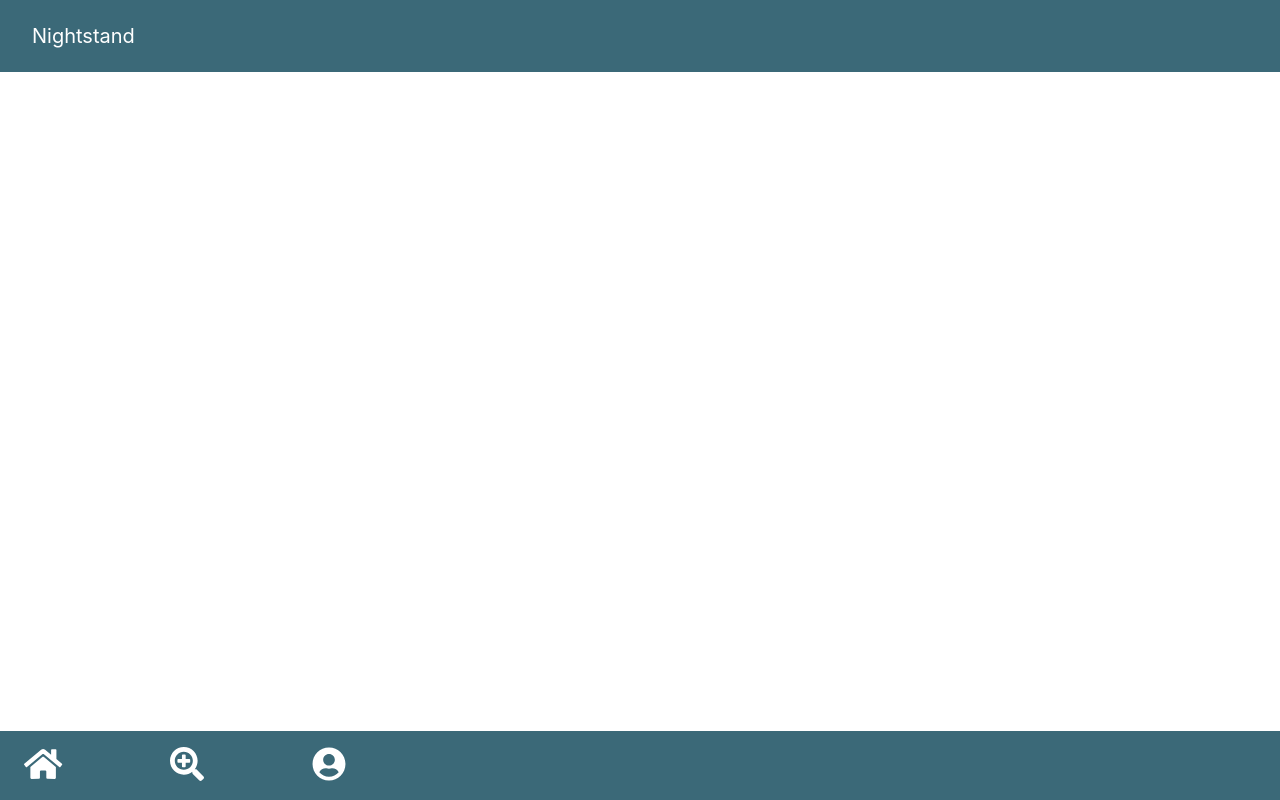
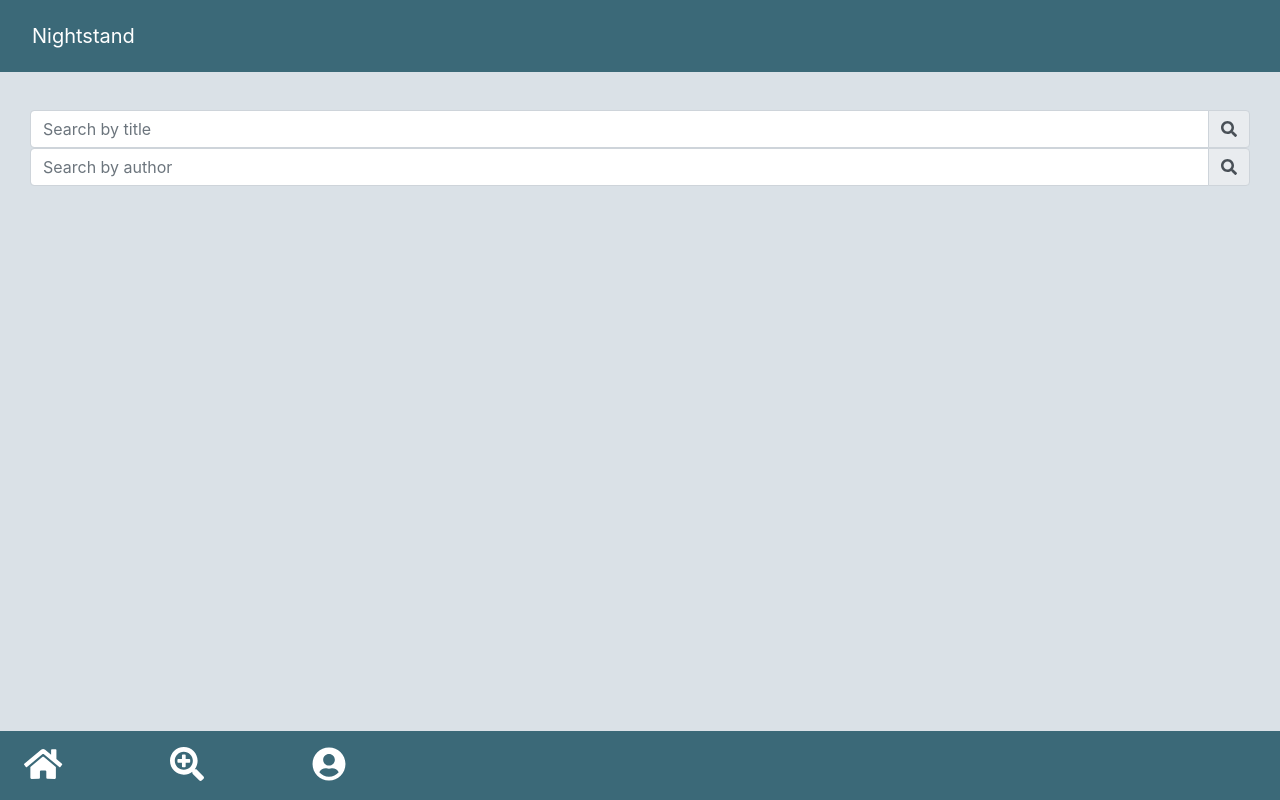
Before and after one commit to x8a/night-stand-frontend, a React (Create React App) app: page /create in a window 1280 px wide. Built offline with nearby package versions, Linux system fonts and the light colour scheme; sample sign-in values are in the browser's storage.

Commit message:
Edited confusing route

```diff
--- a/src/App.js
+++ b/src/App.js
@@ -89,7 +89,7 @@ class App extends Component {
             component={Read}
           />
           <ProtectedRoute
-            exact path="/create/pending"
+            exact path="/create"
             user={this.state.loggedInUser}
             component={NewBook}
           />
--- a/src/components/Navbar.js
+++ b/src/components/Navbar.js
@@ -16,7 +16,7 @@ class myNav extends Component {
         authLink = (
           <Nav>
             <NavLink style={{ color: 'white' }} to={this.props.user ? '/profile' : '/'} className="nav-link"><FontAwesomeIcon icon={faHome} size="2x"/></NavLink>
-            <NavLink style={{color: "white", paddingLeft: "100px"}} to="/create/pending" className="nav-link"><FontAwesomeIcon icon={faSearchPlus} size="2x"/></NavLink>
+            <NavLink style={{color: "white", paddingLeft: "100px"}} to="/create" className="nav-link"><FontAwesomeIcon icon={faSearchPlus} size="2x"/></NavLink>
             <NavLink style={{color: "white", paddingLeft: "100px"}} to="/edit/profile" className="nav-link"><FontAwesomeIcon icon={faUserCircle} size="2x"/></NavLink>
           </Nav>
         );
--- a/src/components/NewBook.js
+++ b/src/components/NewBook.js
@@ -61,7 +61,7 @@ class NewBook extends Component {
       reader: this.props.loggedInUser._id
     };
     axios
-      .post(`${process.env.REACT_APP_API_URL}/create/pending`, body, {withCredentials:true})
+      .post(`${process.env.REACT_APP_API_URL}/create`, body, {withCredentials:true})
       .then(() => {
         this.props.history.push('/profile')
       })
```
